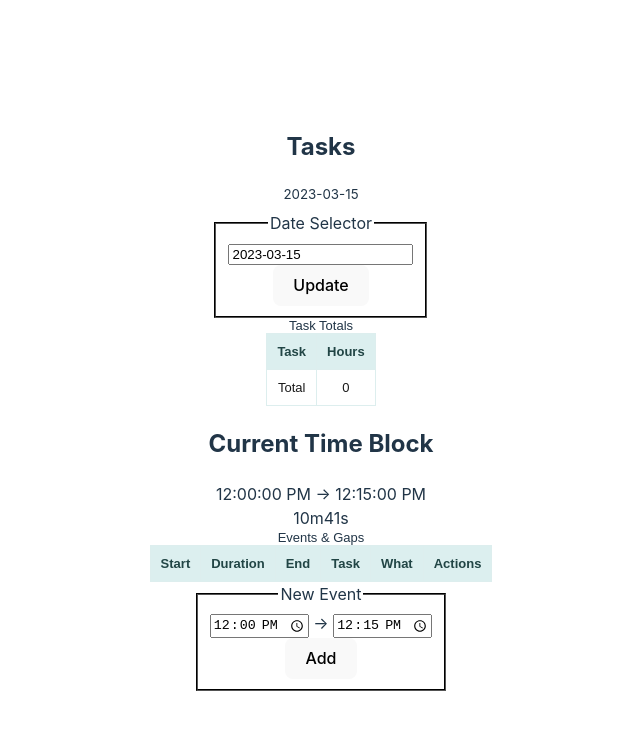
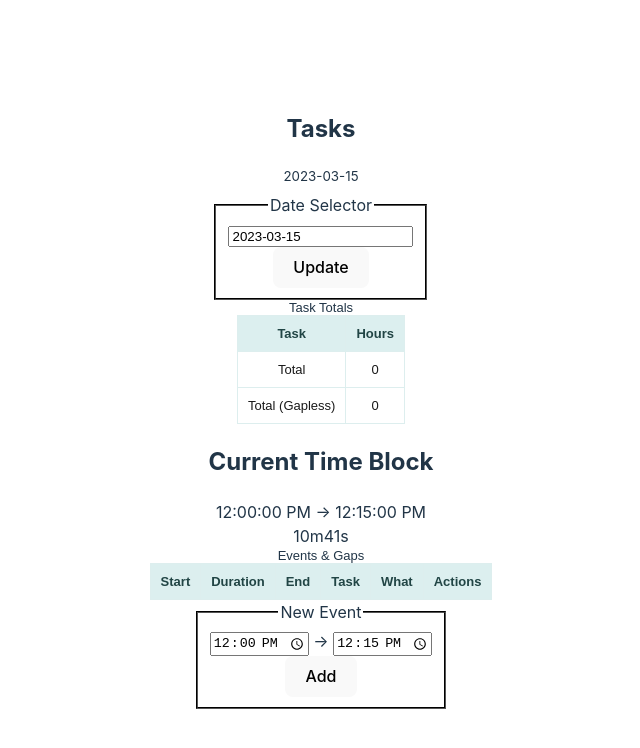
Before and after one commit to RascalTwo/TimetrackingReminder, a React (Vite) app: page / in a window 1280 px wide. Shown: the top 748 px of the page, without its empty margins (319-959 px from the left). Built offline with nearby package versions, Linux system fonts and the light colour scheme.

Commit message:
Add Gapless total display

```diff
--- a/src/components/TaskTable.tsx
+++ b/src/components/TaskTable.tsx
@@ -14,6 +14,10 @@ export default function TaskTable({ events }: { events: R2Event[] }) {
         <td>Total</td>
         <td>{events.reduce((total, event) => total + ((event.end.getTime() - event.start.getTime()) / 1000 / 60 / 60), 0)}</td>
       </tr>
+      <tr>
+        <td>Total (Gapless)</td>
+        <td>{events.filter(e => e.task !== 'Gap').reduce((total, event) => total + ((event.end.getTime() - event.start.getTime()) / 1000 / 60 / 60), 0)}</td>
+      </tr>
       {Object.entries(events.reduce((tasks, event) => {
         tasks[event.task] = (tasks[event.task] || 0) + ((event.end.getTime() - event.start.getTime()) / 1000 / 60 / 60);
         return tasks;
```
